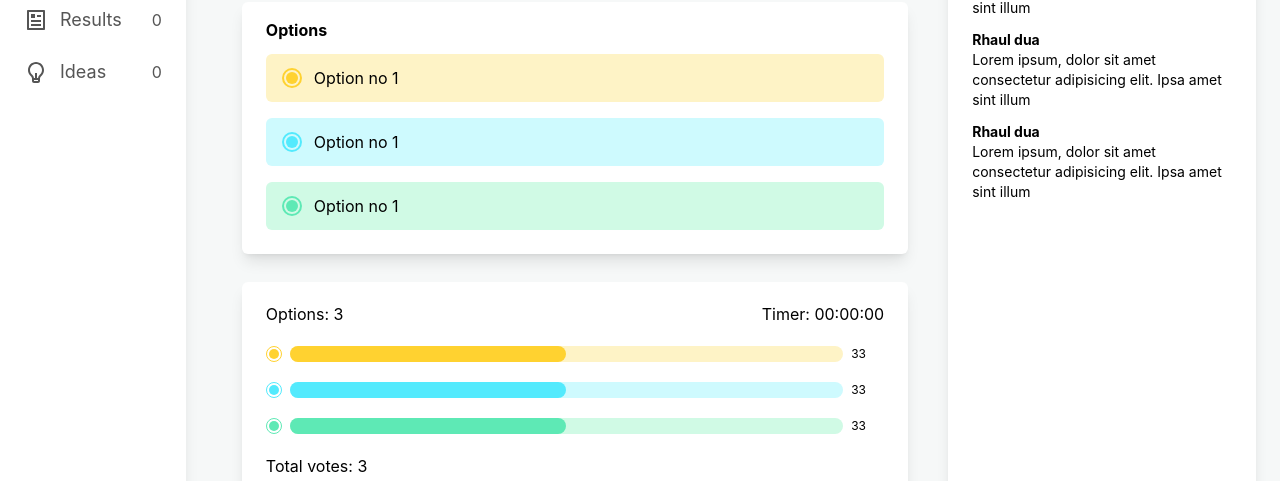
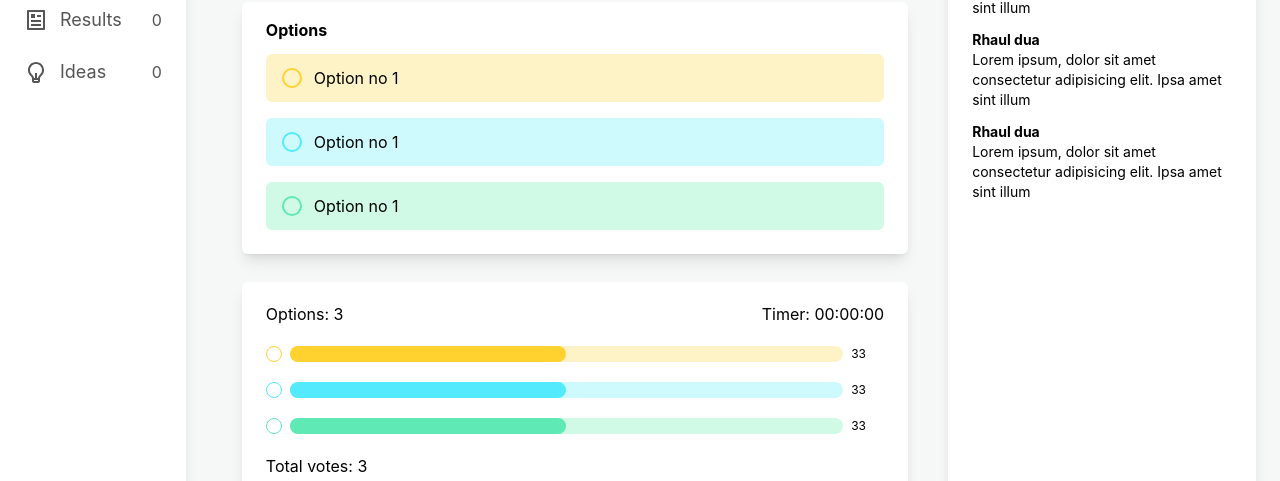
Before and after one commit to Faizan-Py-314/Pollo, a React app in the folder frontend/: page / in a window 1280 px wide. Shown: the part 214-695 px from the top of the page. Built offline with nearby package versions, Linux system fonts and the light colour scheme; the HTML template or start-up script is replaced by a standard one.

Commit message:
Adding some new feature in new PollPage

```diff
--- a/frontend/src/pages/PollPage.jsx
+++ b/frontend/src/pages/PollPage.jsx
@@ -6,6 +6,7 @@ import { RiSendInsLine } from '@remixicon/react'
 
 const PollPage = () => {
     const [navActive, setNavActive] = useState(null)
+    const [selectedPoll, setSetselectedPoll] = useState(null)
 
     return (
         <>
@@ -22,21 +23,21 @@ const PollPage = () => {
                                 <p className='text-sm xl:text-base xl:mt-2'>Lorem ipsum dolor sit amet, consectetur adipisicing elit. Mollitia sequi obcaecati nisi quidem</p>
                                 <div className=' shadow-lg p-4 flex flex-col rounded-md gap-3 mt-2 xl:mt-5 xl:p-6 xl:gap-4 bg-white'>
                                     <span className='text-sm font-bold -my-2 xl:text-base xl:-mb-1'>Options</span>
-                                    <div className='w-full bg-amber-100 rounded-md p-2 flex gap-2 items-center xl:p-3 xl:px-4 xl:gap-3'>
+                                    <div onClick={()=> {if (selectedPoll == 1){setSetselectedPoll(null)} else {setSetselectedPoll(1)}}} className='w-full cursor-pointer bg-amber-100 rounded-md p-2 flex gap-2 items-center xl:p-3 xl:px-4 xl:gap-3'>
                                         <div className='w-4 h-4 border border-amber-300 rounded-full flex items-center justify-center xl:w-5 xl:h-5 xl:border-2'>
-                                            <div className='w-2.5 h-2.5 rounded-full bg-amber-300 xl:w-3 xl:h-3'></div>
+                                            <div className={` ${selectedPoll == 1? 'flex':'hidden'} w-2.5 h-2.5 rounded-full bg-amber-300 xl:w-3 xl:h-3`}></div>
                                         </div>
                                         <p className='text-sm xl:text-base'>Option no 1</p>
                                     </div>
-                                    <div className='w-full bg-cyan-100 rounded-md p-2 flex gap-2 items-center xl:p-3 xl:px-4 xl:gap-3'>
+                                    <div onClick={()=> {if (selectedPoll == 2){setSetselectedPoll(null)} else {setSetselectedPoll(2)}}} className='w-full cursor-pointer bg-cyan-100 rounded-md p-2 flex gap-2 items-center xl:p-3 xl:px-4 xl:gap-3'>
                                         <div className='w-4 h-4 border border-cyan-300 rounded-full flex items-center justify-center xl:w-5 xl:h-5 xl:border-2'>
-                                            <div className='w-2.5 h-2.5 rounded-full bg-cyan-300 xl:w-3 xl:h-3'></div>
+                                            <div className={` ${selectedPoll == 2? 'flex':'hidden'} w-2.5 h-2.5 rounded-full bg-cyan-300 xl:w-3 xl:h-3`}></div>
                                         </div>
                                         <p className='text-sm xl:text-base'>Option no 1</p>
                                     </div>
-                                    <div className='w-full bg-emerald-100 rounded-md p-2 flex gap-2 items-center xl:p-3 xl:px-4 xl:gap-3'>
+                                    <div onClick={()=> {if (selectedPoll == 3){setSetselectedPoll(null)} else {setSetselectedPoll(3)}}} className='w-full cursor-pointer bg-emerald-100 rounded-md p-2 flex gap-2 items-center xl:p-3 xl:px-4 xl:gap-3'>
                                         <div className='w-4 h-4 border border-emerald-300 rounded-full flex items-center justify-center xl:w-5 xl:h-5 xl:border-2'>
-                                            <div className='w-2.5 h-2.5 rounded-full bg-emerald-300 xl:w-3 xl:h-3'></div>
+                                            <div className={` ${selectedPoll == 3? 'flex':'hidden'} w-2.5 h-2.5 rounded-full bg-emerald-300 xl:w-3 xl:h-3`}></div>
                                         </div>
                                         <p className='text-sm xl:text-base'>Option no 1</p>
                                     </div>
@@ -50,16 +51,16 @@ const PollPage = () => {
                                     <div className='ml-2 flex flex-col gap-3 xl:gap-5'>
                                         <div className='poll flex items-center gap-2'>
                                             <div className='w-3 h-3 border border-amber-300 rounded-full flex items-center justify-center xl:w-4 xl:h-4'>
-                                                <div className='w-2 h-2 rounded-full bg-amber-300 xl:w-2.5 xl:h-2.5'></div>
+                                                <div className={` ${selectedPoll == 1? 'block':'hidden'} w-2 h-2 rounded-full bg-amber-300 xl:w-2.5 xl:h-2.5`}></div>
                                             </div>
                                             <div className='w-[82%] h-3 bg-amber-100 rounded-2xl sm:w-[90%] xl:h-4'>
-                                                <div className='bg-amber-300 h-full w-[50%] rounded-2xl'></div>
+                                                <div className=' bg-amber-300 h-full w-[50%] rounded-2xl'></div>
                                             </div>
                                             <span className='text-xs w-1/15'>33</span>
                                         </div>
                                         <div className='poll flex items-center gap-2'>
                                             <div className='w-3 h-3 border border-cyan-300 rounded-full flex items-center justify-center xl:w-4 xl:h-4'>
-                                                <div className='w-2 h-2 rounded-full bg-cyan-300 xl:w-2.5 xl:h-2.5'></div>
+                                                <div className={` ${selectedPoll == 2? 'block':'hidden'} w-2 h-2 rounded-full bg-cyan-300 xl:w-2.5 xl:h-2.5`}></div>
                                             </div>
                                             <div className='w-[82%] h-3 bg-cyan-100 rounded-2xl sm:w-[90%] xl:h-4'>
                                                 <div className='bg-cyan-300 h-full w-[50%] rounded-2xl'></div>
@@ -68,7 +69,7 @@ const PollPage = () => {
                                         </div>
                                         <div className='poll flex items-center gap-2'>
                                             <div className='w-3 h-3 border border-emerald-300 rounded-full flex items-center justify-center xl:w-4 xl:h-4'>
-                                                <div className='w-2 h-2 rounded-full bg-emerald-300 xl:w-2.5 xl:h-2.5'></div>
+                                                <div className={` ${selectedPoll == 3? 'block':'hidden'} w-2 h-2 rounded-full bg-emerald-300 xl:w-2.5 xl:h-2.5`}></div>
                                             </div>
                                             <div className='w-[82%] h-3 bg-emerald-100 rounded-2xl sm:w-[90%] xl:h-4'>
                                                 <div className='bg-emerald-300 h-full w-[50%] rounded-2xl'></div>
```
